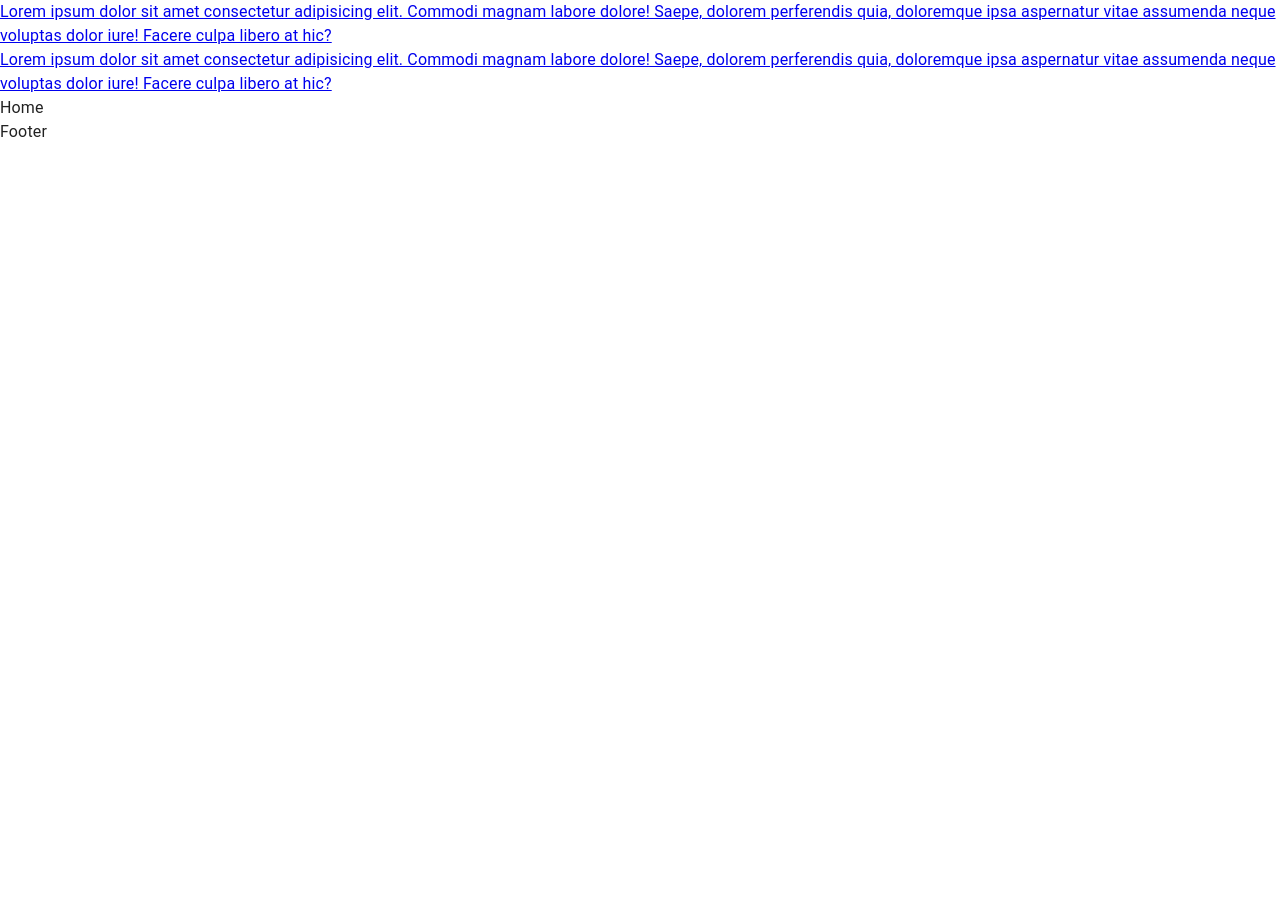
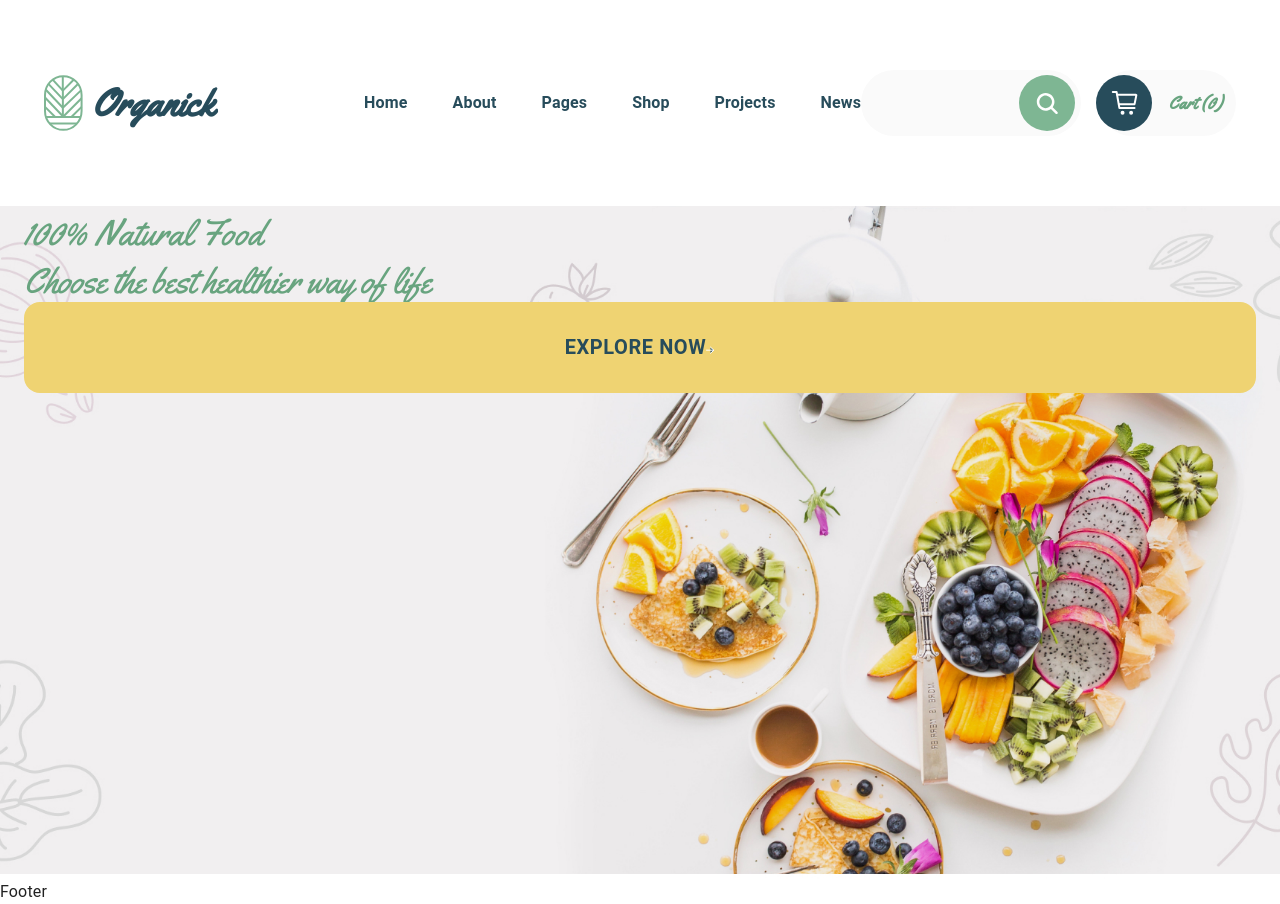
Before and after one commit to omonboyweb/organick, a React (Vite) app: page / in a window 1280 px wide. Before the commit the page ends 800 px from the top, so only its background shows below. Built offline with nearby package versions, Linux system fonts and the light colour scheme.

Commit message:
finished header

```diff
--- a/index.html
+++ b/index.html
@@ -5,6 +5,9 @@
   <meta charset="UTF-8" />
   <link rel="icon" type="image/svg+xml" href="/src/assets/icons/logo.svg" />
   <meta name="viewport" content="width=device-width, initial-scale=1.0" />
+  <link rel="preconnect" href="https://fonts.googleapis.com">
+  <link rel="preconnect" href="https://fonts.gstatic.com" crossorigin>
+  <link href="https://fonts.googleapis.com/css2?family=Yellowtail&display=swap" rel="stylesheet">
   <title>Organick Webflow Website comunity</title>
 </head>
 
--- a/src/App.jsx
+++ b/src/App.jsx
@@ -11,9 +11,7 @@ function App() {
       <Route path="/" element={<MainLayout />}>
         <Route index element={<Home />} />
         <Route path="about" element={<About />} />
-
         <Route path="shop" element={<Shop />} />
-
       </Route >
 
     </Routes>
--- /dev/null
+++ b/src/assets/icons/basket-icon.jsx
@@ -0,0 +1,11 @@
+export const BasketIcon = () => {
+    return (
+        <svg width={27} height={24} viewBox="0 0 27 24" fill="none" xmlns="http://www.w3.org/2000/svg">
+            <path d="M11.5689 23.0001C12.2439 23.0001 12.7911 22.4529 12.7911 21.7779C12.7911 21.1029 12.2439 20.5557 11.5689 20.5557C10.8939 20.5557 10.3467 21.1029 10.3467 21.7779C10.3467 22.4529 10.8939 23.0001 11.5689 23.0001Z" fill="white" stroke="white" strokeWidth="1.5" strokeLinecap="round" strokeLinejoin="round" />
+            <path d="M20.1246 23.0001C20.7996 23.0001 21.3468 22.4529 21.3468 21.7779C21.3468 21.1029 20.7996 20.5557 20.1246 20.5557C19.4496 20.5557 18.9023 21.1029 18.9023 21.7779C18.9023 22.4529 19.4496 23.0001 20.1246 23.0001Z" fill="white" stroke="white" strokeWidth="1.5" strokeLinecap="round" strokeLinejoin="round" />
+            <path d="M1.79102 1H5.57291L8.40933 17.0731H23.5369" stroke="white" strokeWidth={2} strokeLinecap="round" strokeLinejoin="round" />
+            <path d="M7.90221 13.1837L23.1494 13.2907C23.2587 13.2908 23.3647 13.2529 23.4493 13.1837C23.5339 13.1144 23.5918 13.0179 23.6133 12.9107L25.3151 4.40145C25.3289 4.33283 25.3272 4.26203 25.3102 4.19414C25.2933 4.12625 25.2615 4.06297 25.2171 4.00886C25.1727 3.95476 25.1169 3.91118 25.0536 3.88128C24.9903 3.85138 24.9212 3.83589 24.8513 3.83594L6.35838 3.83594" stroke="white" strokeWidth={2} strokeLinecap="round" strokeLinejoin="round" />
+        </svg>
+
+    )
+}
--- /dev/null
+++ b/src/assets/icons/rightArrow.jsx
@@ -0,0 +1,9 @@
+export const RightArrow = () => {
+    return (
+        <svg width={9} height={8} viewBox="0 0 9 8" fill="currentcolor" xmlns="http://www.w3.org/2000/svg">
+            <path d="M4.47641 1.12891L7.87095 4.19342L4.47641 7.25794M7.39949 4.19342H0.516113" stroke="white" strokeLinecap="round" strokeLinejoin="round" />
+        </svg>
+
+
+    );
+};
--- /dev/null
+++ b/src/assets/icons/search-icon.jsx
@@ -0,0 +1,6 @@
+export const SearchIcon = () => {
+    return <svg width={22} height={21} viewBox="0 0 22 21" fill='currentcolor' xmlns="http://www.w3.org/2000/svg">
+        <path d="M21.4692 18.8921L16.7086 14.1315C17.8547 12.6057 18.4734 10.7485 18.4713 8.84016C18.4713 3.96573 14.5056 0 9.63118 0C4.75674 0 0.791016 3.96573 0.791016 8.84016C0.791016 13.7146 4.75674 17.6803 9.63118 17.6803C11.5395 17.6824 13.3967 17.0637 14.9225 15.9175L19.6831 20.6781C19.9241 20.8936 20.2384 21.0085 20.5615 20.9995C20.8846 20.9905 21.192 20.8581 21.4205 20.6295C21.6491 20.401 21.7815 20.0936 21.7905 19.7705C21.7996 19.4474 21.6846 19.1331 21.4692 18.8921ZM3.31678 8.84016C3.31678 7.59129 3.68711 6.37047 4.38094 5.33207C5.07478 4.29367 6.06095 3.48434 7.21476 3.00642C8.36856 2.52849 9.63818 2.40345 10.8631 2.64709C12.0879 2.89073 13.213 3.49212 14.0961 4.3752C14.9792 5.25829 15.5806 6.38341 15.8242 7.60828C16.0679 8.83315 15.9428 10.1028 15.4649 11.2566C14.987 12.4104 14.1777 13.3966 13.1393 14.0904C12.1009 14.7842 10.88 15.1546 9.63118 15.1546C7.95711 15.1526 6.35218 14.4866 5.16844 13.3029C3.98469 12.1192 3.31878 10.5142 3.31678 8.84016Z" />
+    </svg>
+
+}
--- /dev/null
+++ b/src/components/customInput.js
@@ -0,0 +1,32 @@
+import styled from "@emotion/styled";
+import { COLOR } from "../config/colors";
+
+export const CustomInput = styled.input`
+  border: none;
+  font-size: ${({ fontSize }) => fontSize || "18px"};
+  outline: none;
+  width: 100%;
+  height: 100%;
+  background: transparent;
+
+  &::placeholder {
+    font-weight: 400;
+    font-size: ${({ plFontSize }) => plFontSize || "18px"};
+    color: ${({ colorPl }) => colorPl || COLOR.primary};
+  }
+`;
+
+export const IconWrapper = styled.span`
+  position: absolute;
+  right: ${({ right }) => right || "6px"};
+  top: ${({ top }) => top || "5px"};
+  width: ${({ whith }) => whith || "56px"};
+  height: ${({ height }) => height || "56px"};
+  cursor: pointer;
+  display: flex;
+  justify-content: center;
+  align-items: center;
+  border-radius: ${({ borderRadius }) => borderRadius || "100%"};
+  background-color: ${({ bgColors }) => bgColors || "#7eb693"};
+  color: ${({ colorIcon }) => colorIcon || COLOR.white};
+`;
--- /dev/null
+++ b/src/components/customNavLink.js
@@ -0,0 +1,11 @@
+import styled from "@emotion/styled";
+import { NavLink } from "react-router-dom";
+import { COLOR } from "../config/colors";
+
+export const CustomNavLink = styled(NavLink)`
+  color: ${COLOR.yellow};
+  text-decoration: none;
+  display: flex;
+  align-items: center;
+  font-weight: 700;
+`;
--- a/src/config/colors.js
+++ b/src/config/colors.js
@@ -8,4 +8,5 @@ export const COLOR = {
   dark: "#525C60",
   black: "#000",
   white: "#fff",
+  search: "#fafafa",
 };
--- a/src/config/mui-theme.js
+++ b/src/config/mui-theme.js
@@ -52,7 +52,6 @@ export const theme = createTheme({
       fontWeight: 700,
       fontSize: "20px",
       lineHeight: "165%",
-      textAlign: "center",
       color: COLOR.primary,
     },
   },
@@ -114,6 +113,31 @@ export const theme = createTheme({
           },
         },
       ],
+      variants: [
+        {
+          props: { variant: "yellowBtn" },
+          style: {
+            fontWeight: 700,
+            fontSize: "20px",
+            color: COLOR.primary,
+            borderBlockColor: " #efd372",
+            backgroundColor: "#efd372",
+          },
+        },
+      ],
+    },
+    MuiTypography: {
+      variants: [
+        {
+          porps: { variant: "subTitle" },
+          style: {
+            fontFamily: ["Yellowtail", "sans-serif"].join(","),
+            fontWeight: 400,
+            fontSize: "36px",
+            color: "#68a47f",
+          },
+        },
+      ],
     },
   },
 });
--- a/src/layoute/header.jsx
+++ b/src/layoute/header.jsx
@@ -1,20 +1,62 @@
-import { Typography } from '@mui/material'
-import React from 'react'
-import { Link } from 'react-router-dom'
+import { Button, Container, Stack, Typography } from '@mui/material'
 
+import { CustomNavLink } from '../components/customNavLink'
+import logo from "../assets/icons/logo.svg";
+import { COLOR } from '../config/colors'
+import { CustomInput, IconWrapper } from '../components/customInput';
+import { SearchIcon } from '../assets/icons/search-icon'
+import { BasketIcon } from '../assets/icons/basket-icon'
 export const Header = () => {
-    return <>
-        <Link to={"/about"}>
-
-            <Typography>
-                Lorem ipsum dolor sit amet consectetur adipisicing elit. Commodi magnam labore dolore! Saepe, dolorem perferendis quia, doloremque ipsa aspernatur vitae assumenda neque voluptas dolor iure! Facere culpa libero at hic?
-            </Typography>
-        </Link>
-        <Link to={"/shop"}>
-
-            <Typography>
-                Lorem ipsum dolor sit amet consectetur adipisicing elit. Commodi magnam labore dolore! Saepe, dolorem perferendis quia, doloremque ipsa aspernatur vitae assumenda neque voluptas dolor iure! Facere culpa libero at hic?
-            </Typography>
-        </Link>
-    </>
+    return <Container maxWidth={'xl'}>
+        <Stack padding={"70px 20px"} direction={'row'} alignItems={'center'}>
+            {/* header logo  */}
+            <CustomNavLink to={"/"}>
+                <img src={logo} alt="Logo img" loading='lazy' />
+                <Typography fontSize={"38px"} fontWeight={"700"} color={COLOR.primary} ml={"9px"}>
+                    Organick
+                </Typography>
+            </CustomNavLink>
+            {/* header navigation  */}
+            <Stack direction={'row'} gap={'45px'} ml={'150px'}>
+                <CustomNavLink to={"/"}>
+                    Home
+                </CustomNavLink>
+                <CustomNavLink to={"/about"}>
+                    About
+                </CustomNavLink>
+                <CustomNavLink to={"/pages"}>
+                    Pages
+                </CustomNavLink>
+                <CustomNavLink to={"/shop"}>
+                    Shop
+                </CustomNavLink>
+                <CustomNavLink to={"/projects"}>
+                    Projects
+                </CustomNavLink>
+                <CustomNavLink to={"/news"}>
+                    News
+                </CustomNavLink>
+            </Stack>
+            <Stack direction={'row'} bgcolor={COLOR.search} maxWidth={'376px'} height={'66px'} py={'5px'} px={'10px'} borderRadius={'36px'} position={'relative'} ml={'auto'} mr={'18px'}>
+                <label>
+                    <CustomInput></CustomInput>
+                    <IconWrapper>
+                        {SearchIcon()}
+                    </IconWrapper>
+                </label>
+            </Stack>
+            <Stack direction={'row'} bgcolor={COLOR.search} width={'159px'} height={'66px'} py={'5px'} px={'10px'} borderRadius={'36px'} position={'relative'}>
+                <label>
+                    <Stack pl={'60px'} alignItems={'center'} pt={'15px'}>
+                        <Typography fontWeight={600} fontSize={'18px'}>
+                            Cart (0)
+                        </Typography>
+                    </Stack>
+                    <IconWrapper bgColors={COLOR.primary} right={'61%'}>
+                        {BasketIcon()}
+                    </IconWrapper>
+                </label>
+            </Stack>
+        </Stack>
+    </Container >
 }
--- a/src/pages/home/home.jsx
+++ b/src/pages/home/home.jsx
@@ -1,7 +1,37 @@
-import React from 'react'
+import { Box, Button, Container, Stack, Typography } from '@mui/material'
+import { RightArrow } from '../../assets/icons/rightArrow'
+export const Home = () => {
 
-export const Home = () => {
-    return (
-        <div>Home</div>
-    )
+    return <>
+        <Box sx={{
+            width: "100%",
+            height: '674px',
+            backgroundImage: 'url(src/assets/banner.jpg)',
+            backgroundSize: 'cover',
+            backgroundPosition: 'center',
+            backgroundRepeat: 'no-repeat'
+        }}>
+            <Container maxWidth={'xl'}>
+                <Stack>
+                    <Typography variant='subTitle'>
+                        100% Natural Food
+                    </Typography>
+                    <Typography variant='h1'>
+                        Choose the best
+                        healthier way
+                        of life
+                    </Typography>
+                    <Button variant='yellowBtn'>
+                        Explore Now
+                        <Box>
+                            {RightArrow()}
+                        </Box>
+                    </Button>
+                </Stack>
+            </Container>
+        </Box>
+
+
+    </>
+
 }
```
Also changed, not shown: src/assets/banner.jpg (added).
